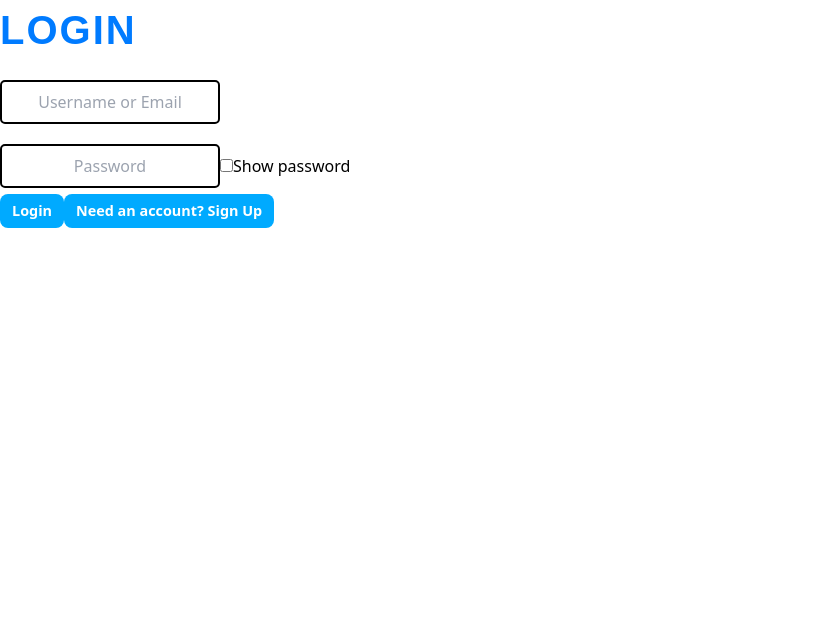
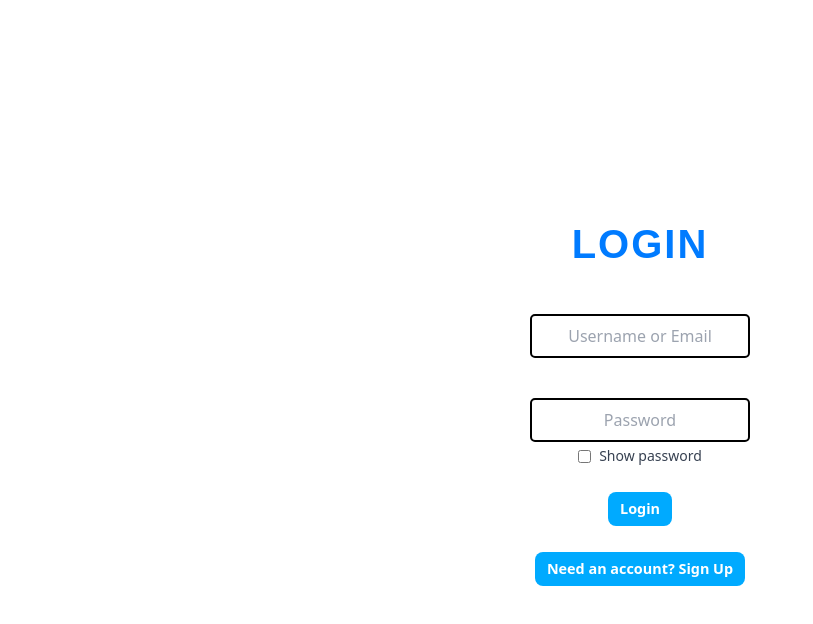
Before and after one commit to PravdeepK/wordle-clone, a Next.js app: page /login in a window 1280 px wide. Shown: the top 624 px of the page, without its empty margins (0-813 px from the left). Built offline with nearby package versions, Linux system fonts and the light colour scheme; no server answers.

Commit message:
fixed depends

```diff
--- a/package.json
+++ b/package.json
@@ -12,7 +12,7 @@
     "@anthropic-ai/sdk": "^0.88.0",
     "autoprefixer": "^10.4.20",
     "firebase": "^11.6.0",
-    "next": "^15.2.4",
+    "next": "^15.3.9",
     "react": "^19.0.0",
     "react-dom": "^19.0.0",
     "ws": "^8.18.1"
--- a/tailwind.config.js
+++ b/tailwind.config.js
@@ -1,6 +1,11 @@
 /** @type {import('tailwindcss').Config} */
 module.exports = {
-  content: ["./app/**/*.{js,jsx}"],
+  content: [
+    "./app/**/*.{ts,tsx}",
+    "./components/**/*.{ts,tsx}",
+    "./hooks/**/*.{ts,tsx}",
+    "./lib/**/*.{ts,tsx}",
+  ],
   theme: {
     extend: {},
   },
--- a/tailwind.config.mjs
+++ /dev/null
@@ -1,13 +0,0 @@
-/** @type {import('tailwindcss').Config} */
-export default {
-  content: [
-    "./app/**/*.{ts,tsx}",
-    "./components/**/*.{ts,tsx}",
-    "./hooks/**/*.{ts,tsx}",
-    "./lib/**/*.{ts,tsx}",
-  ],
-  theme: {
-    extend: {},
-  },
-  plugins: [],
-};
```
Also changed, not shown: 1 other file (tests, documents, lock files or other folders).
